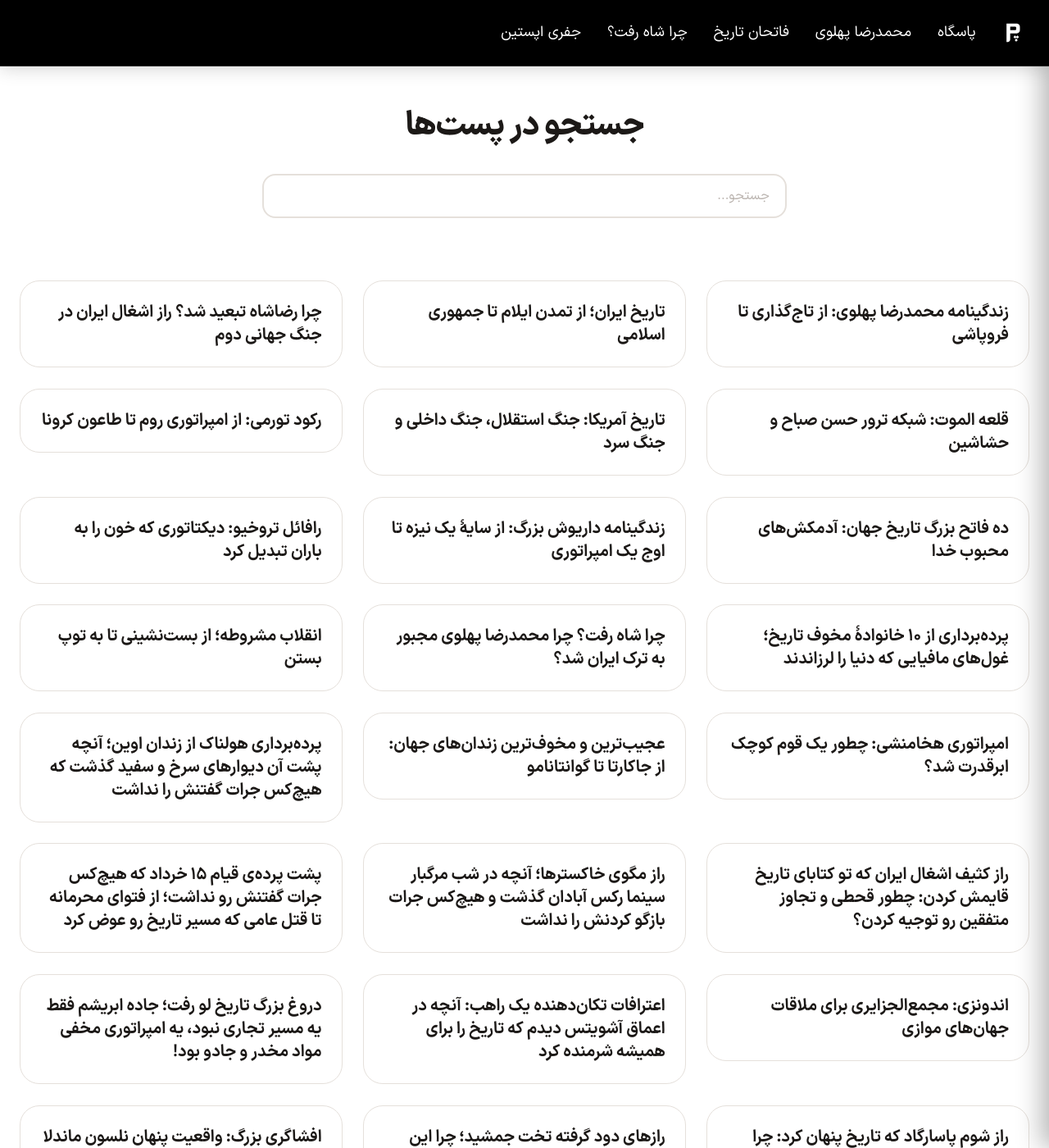
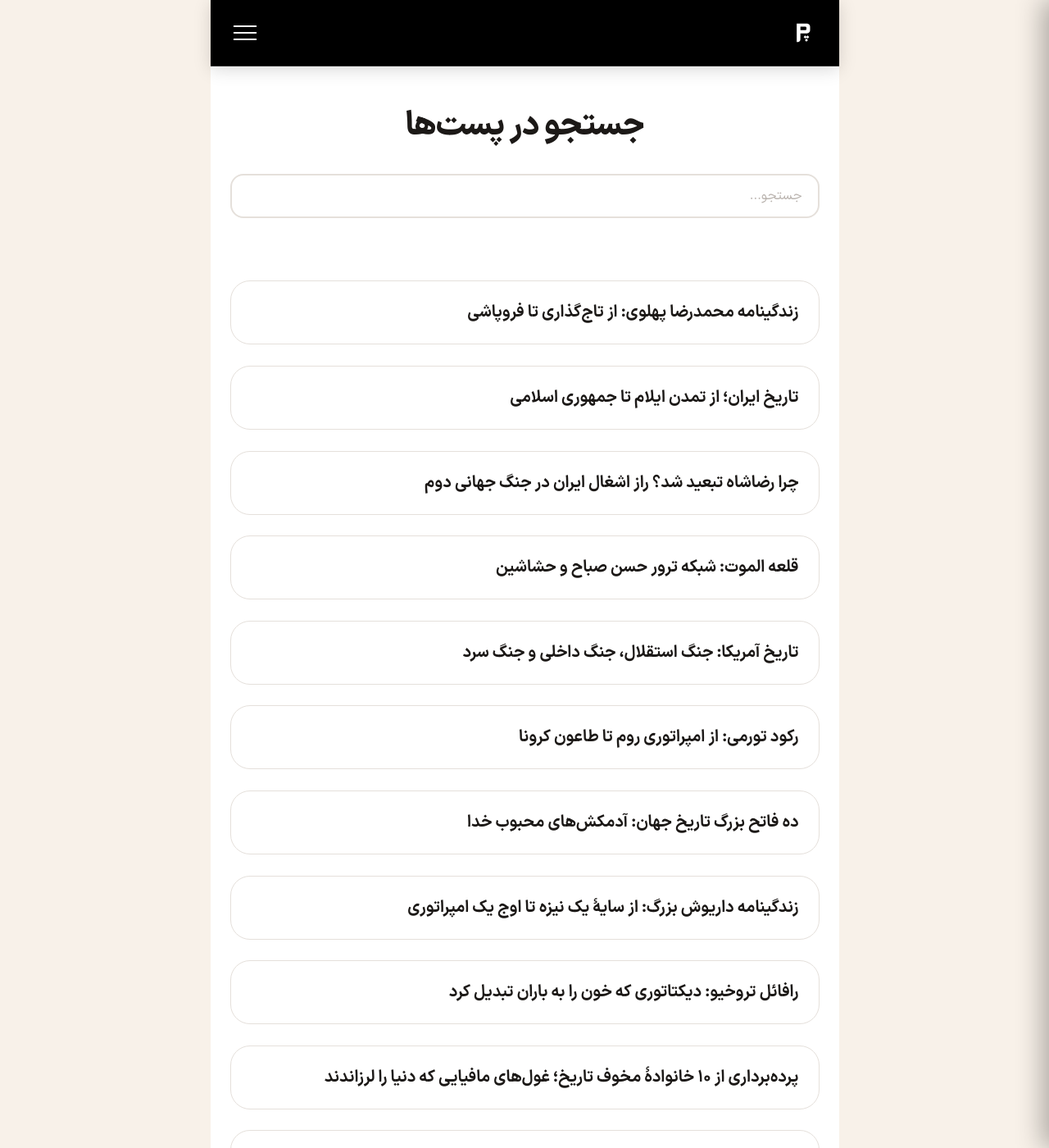
Before and after one commit to darkblog/darkblog.github.io, a Jekyll site: the page built from blog.html, in a window 1280 px wide and 1400 px high. Shown: the whole window at 82% size. Built offline with Jekyll 4.4.1, drawn with Linux system fonts in a browser that asks for light colours.

Commit message:
Update blog.html

```diff
--- a/blog.html
+++ b/blog.html
@@ -45,22 +45,19 @@
       font-display: swap;
     }
     :root { --header-height: 5rem; --gap: clamp(1rem, 2vw, 2rem); --font-size-base: 1.125rem; }
-    body { font-family: 'vazir', system-ui, -apple-system, sans-serif; font-weight: 400; background-color: #f8f1e9; color: #1e1b1a; line-height: 1.6; min-height: 100vh; display: flex; flex-direction: column; font-size: var(--font-size-base); -webkit-font-smoothing: antialiased; }
+    body { font-family: 'vazir', system-ui, -apple-system, sans-serif; font-weight: 400; background-color: #f8f1e9; color: #1e1b1a; line-height: 1.6; min-height: 100vh; display: flex; flex-direction: column; align-items: center; font-size: var(--font-size-base); -webkit-font-smoothing: antialiased; }
+    .page-wrapper { max-width: 767px; width: 100%; margin: 0 auto; display: flex; flex-direction: column; min-height: 100vh; background-color: white; }
     main { flex: 1; }
     a:focus-visible, button:focus-visible { outline: 3px solid #2dd4bf; outline-offset: 2px; }
     .sr-only { position: absolute; width: 1px; height: 1px; padding: 0; margin: -1px; overflow: hidden; clip: rect(0, 0, 0, 0); white-space: nowrap; border: 0; }
-    .site-header { position: fixed; top: 0; left: 0; right: 0; z-index: 50; background-color: #000000; border-bottom: 1px solid #2a2a2a; transition: transform 0.4s cubic-bezier(0.25, 1, 0.5, 1); box-shadow: 0 4px 20px rgba(0, 0, 0, 0.15); font-size: inherit; }
+    .site-header { position: fixed; top: 0; left: 0; right: 0; z-index: 50; background-color: #000000; border-bottom: 1px solid #2a2a2a; transition: transform 0.4s cubic-bezier(0.25, 1, 0.5, 1); box-shadow: 0 4px 20px rgba(0, 0, 0, 0.15); font-size: inherit; max-width: 767px; margin: 0 auto; }
     .site-header.hidden-nav { transform: translateY(-100%); }
     .site-header.visible-nav { transform: translateY(0); }
-    .header-inner { max-width: 80rem; margin: 0 auto; padding: 1.25rem clamp(1rem, 3vw, 1.5rem); display: flex; align-items: center; justify-content: flex-start; gap: var(--gap); }
+    .header-inner { margin: 0 auto; padding: 1.25rem clamp(1rem, 3vw, 1.5rem); display: flex; align-items: center; justify-content: flex-start; gap: var(--gap); }
     .brand { display: flex; align-items: center; text-decoration: none; color: white; flex-shrink: 0; font-size: inherit; }
     .brand img { height: 2.5rem; width: auto; }
-    .desktop-nav { flex: 1; display: flex; justify-content: flex-start; font-size: inherit; }
-    .desktop-nav ul { display: flex; align-items: center; gap: clamp(1rem, 2.5vw, 2.5rem); list-style: none; font-weight: 400; margin: 0; padding: 0; direction: rtl; font-size: inherit; }
-    .desktop-nav a { color: white; text-decoration: none; transition: color 0.2s; white-space: nowrap; font-size: inherit; }
-    .desktop-nav a:hover { color: #2dd4bf; }
-    .desktop-nav .nav-title { margin: 0; font-weight: 700; display: inline; font-size: inherit; }
-    .hamburger, .hamburger-footer { display: none; flex-direction: column; gap: 0.375rem; background: none; border: none; padding: 0.25rem; cursor: pointer; flex-shrink: 0; font-size: inherit; }
+    .desktop-nav { display: none; }
+    .hamburger, .hamburger-footer { display: flex; flex-direction: column; gap: 0.375rem; background: none; border: none; padding: 0.25rem; cursor: pointer; flex-shrink: 0; font-size: inherit; }
     .hamburger { margin-right: auto; }
     .hamburger span, .hamburger-footer span { display: block; width: 1.75rem; height: 0.125rem; background-color: white; transition: transform 0.3s ease, opacity 0.3s ease; }
     .hamburger.active span:nth-child(1), .hamburger-footer.active span:nth-child(1) { transform: rotate(45deg) translate(5px, 5px); }
@@ -73,17 +70,15 @@
     .mobile-nav ul { display: flex; flex-direction: column; gap: 1.75rem; list-style: none; font-weight: 400; padding: 0; margin: 0; font-size: inherit; }
     .mobile-nav a { color: white; text-decoration: none; transition: color 0.2s; display: block; padding: 0.5rem 0; border-bottom: 1px solid rgba(255, 255, 255, 0.05); font-size: inherit; }
     .mobile-nav a:hover { color: #2dd4bf; }
-    .mobile-nav .nav-title { margin: 0; font-weight: 700; line-height: 1.4; font-size: inherit; }
     .main-content { padding-top: calc(var(--header-height) + 2rem); padding-bottom: 2.5rem; padding-left: clamp(1rem, 3vw, 1.5rem); padding-right: clamp(1rem, 3vw, 1.5rem); background-color: white; font-size: inherit; }
-    .main-content-inner { max-width: 80rem; margin: 0 auto; }
     .archive-header { text-align: center; margin-bottom: 2rem; padding-top: 1rem; }
     .archive-header h1 { font-size: clamp(1.8rem, 4vw, 2.5rem); font-weight: 800; color: #1c1917; letter-spacing: -0.02em; line-height: 1.3; }
-    .search-wrapper { margin-bottom: 1.5rem; max-width: 40rem; margin-inline: auto; }
+    .search-wrapper { margin-bottom: 1.5rem; max-width: 100%; margin-inline: auto; }
     .search-box { width: 100%; padding: 0.8rem 1.2rem; font-size: 1rem; font-family: inherit; border: 2px solid #e5e0db; border-radius: 1rem; background-color: white; color: #1e1b1a; transition: border-color 0.2s ease, box-shadow 0.2s ease; }
     .search-box:focus { outline: none; border-color: #0d9488; box-shadow: 0 0 0 3px rgba(13, 148, 136, 0.15); }
     .search-box::placeholder { color: #a8a09a; opacity: 0.8; }
     .search-stats { color: #4a4643; font-size: 0.95rem; text-align: center; margin-bottom: 1.5rem; min-height: 1.8rem; }
-    .posts-grid { display: grid; grid-template-columns: repeat(auto-fill, minmax(min(290px, 100%), 1fr)); gap: var(--gap); list-style: none; padding: 0; }
+    .posts-grid { display: grid; grid-template-columns: 1fr; gap: var(--gap); list-style: none; padding: 0; }
     .post-card { background-color: white; border: 1px solid #e5e0db; border-radius: 1.5rem; overflow: hidden; text-decoration: none; color: inherit; display: block; transition: transform 0.3s ease, box-shadow 0.3s ease; }
     .post-card:hover { transform: translateY(-6px); box-shadow: 0 12px 30px rgba(0, 0, 0, 0.08); }
     .post-card-body { padding: clamp(1rem, 2.5vw, 1.5rem); }
@@ -93,30 +88,21 @@
     .load-more-wrapper { text-align: center; margin-top: calc(var(--gap) * 1.5); }
     .btn-primary { display: inline-flex; align-items: center; gap: 0.75rem; background-color: #1c1917; color: white; padding: 0.75rem 2rem; border-radius: 1rem; font-weight: 500; text-decoration: none; transition: background-color 0.2s; cursor: pointer; border: none; font-family: inherit; font-size: inherit; }
     .btn-primary:hover { background-color: #000; }
-    .site-footer { background-color: #000000; padding: 2rem clamp(1rem, 3vw, 1.5rem); display: flex; align-items: center; justify-content: space-between; max-width: 80rem; margin: 0 auto; width: 100%; flex-direction: row; font-size: inherit; }
+    .site-footer { background-color: #000000; padding: 2rem clamp(1rem, 3vw, 1.5rem); display: flex; align-items: center; justify-content: space-between; width: 100%; flex-direction: row; font-size: inherit; }
     .footer-logo { display: flex; align-items: center; }
     .footer-logo img { height: 2.5rem; width: auto; opacity: 0.9; transition: opacity 0.2s; }
     .footer-logo img:hover { opacity: 1; }
     body.no-scroll { overflow: hidden; }
-    @media (max-width: 768px) { .desktop-nav { display: none; } .hamburger, .hamburger-footer { display: flex; } }
   </style>
 </head>
 <body>
 
+  <div class="page-wrapper">
     <header class="site-header visible-nav">
       <div class="header-inner">
         <a href="https://www.pasgah.org/" class="brand" aria-label="صفحه اصلی پاسگاه">
           <img src="https://www.pasgah.org/blog.svg" alt="لوگوی پاسگاه">
         </a>
-      <nav class="desktop-nav" aria-label="منوی اصلی">
-        <ul>
-          <li><a href="https://www.pasgah.org/">پاسگاه</a></li>
-          <li><a href="https://www.pasgah.org/blog/mohammadreza-pahlavi">محمدرضا پهلوی</a></li>
-          <li><a href="https://www.pasgah.org/blog/record">فاتحان تاریخ</a></li>
-          <li><a href="https://www.pasgah.org/blog/201">چرا شاه رفت؟</a></li>
-          <li><a href="https://www.pasgah.org/blog/epstein">جفری اپستین</a></li>
-        </ul>
-      </nav>
         <button class="hamburger" id="hamburger" type="button" aria-label="باز و بسته کردن منو" aria-expanded="false" aria-controls="mobileMenu">
           <span></span>
           <span></span>
@@ -127,18 +113,15 @@
 
     <div class="mobile-nav-overlay" id="mobileOverlay"></div>
 
-  <nav class="mobile-nav" id="mobileMenu" aria-label="منوی موبایل">
+    <nav class="mobile-nav" id="mobileMenu" aria-label="منوی اصلی">
       <ul>
-      <li><a href="https://www.pasgah.org/" class="mobile-link">پاسگاه</a></li>
-      <li><a href="https://www.pasgah.org/blog/mohammadreza-pahlavi" class="mobile-link">محمدرضا پهلوی</a></li>
-      <li><a href="https://www.pasgah.org/blog/record" class="mobile-link">فاتحان تاریخ</a></li>
-      <li><a href="https://www.pasgah.org/blog/201" class="mobile-link">چرا شاه رفت؟</a></li>
-      <li><a href="https://www.pasgah.org/blog/epstein" class="mobile-link">جفری اپستین</a></li>
+        {% for post in site.posts limit: 5 %}
+          <li><a href="{{ post.url | relative_url }}" class="mobile-link">{{ post.title | escape }}</a></li>
+        {% endfor %}
       </ul>
     </nav>
 
     <main class="main-content">
-    <div class="main-content-inner">
 
       <header class="archive-header">
         <h1>جستجو در پست‌ها</h1>
@@ -185,7 +168,6 @@
       <div class="no-results">هنوز هیچ پستی منتشر نشده است.</div>
       {% endif %}
 
-    </div>
     </main>
 
     <footer class="site-footer">
@@ -198,6 +180,7 @@
         <span></span>
       </button>
     </footer>
+  </div>
 
   <script>
     (function() {
```
Also changed, not shown: other parts of blog.html (+0 -6 lines). Lines whose indentation alone changed are shown as unchanged.
